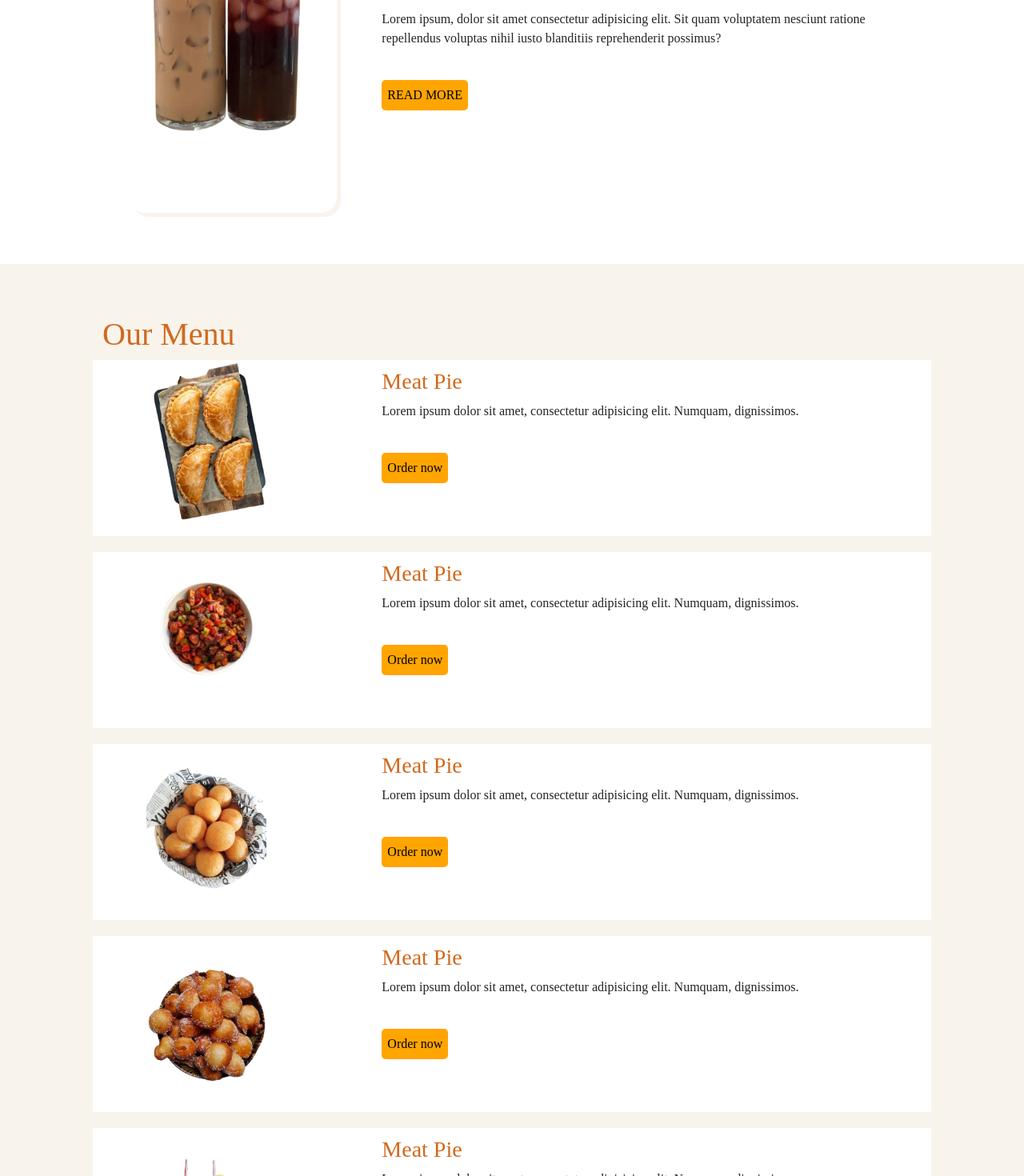
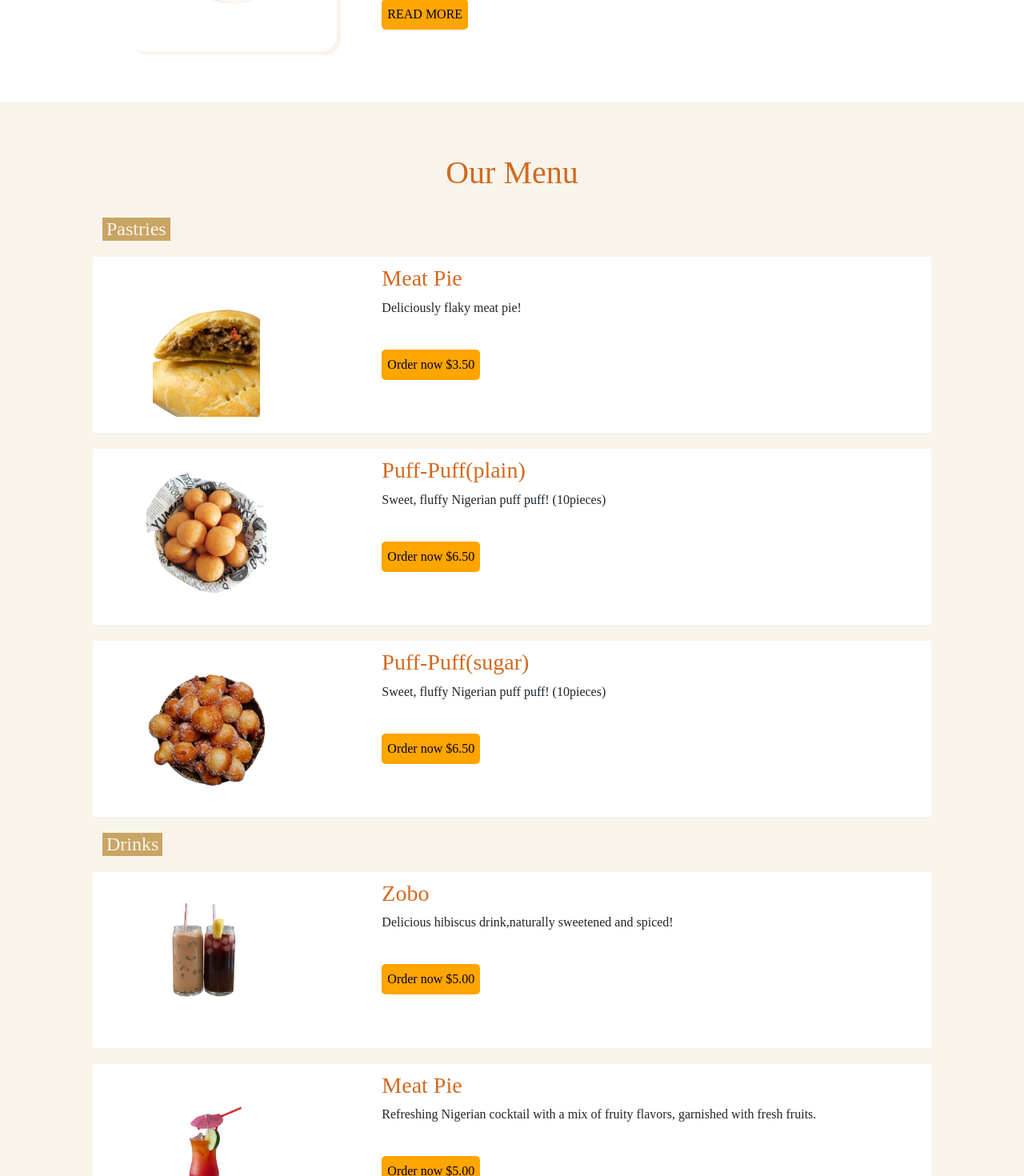
Before and after one commit to jozzydgr8/tayschow, a React (Create React App) app: page / in a window 1280 px wide. Shown: the part 1060-2530 px from the top of the page at 80% size. Built offline with nearby package versions, Linux system fonts and the light colour scheme.

Commit message:
refactoring homepage

```diff
--- a/public/index.html
+++ b/public/index.html
@@ -24,6 +24,10 @@
       work correctly both with client-side routing and a non-root public URL.
       Learn how to configure a non-root public URL by running `npm run build`.
     -->
+    <link
+    rel="stylesheet"
+    href="https://cdnjs.cloudflare.com/ajax/libs/animate.css/4.1.1/animate.min.css"
+  />
       <link rel="stylesheet" href="https://cdn.jsdelivr.net/npm/bootstrap@5.3.3/dist/css/bootstrap.min.css">
       <link rel="preconnect" href="https://fonts.googleapis.com">
 <link rel="preconnect" href="https://fonts.gstatic.com" crossorigin>
--- a/src/Pages/About.jsx
+++ b/src/Pages/About.jsx
@@ -1,12 +1,14 @@
-import chopsImg from '../assets/smallchopsimg.png'
+import { useState } from 'react';
+import chopsImg from '../assets/gizdodo.png';
 export const About =()=>{
+    const [rmore, setRmore] = useState(false)
     return(
         <section id='about'>
             <div className="container-fluid">
                 <div className="row" style={{display:'flex', alignItems:'center'}}>
                     <div className="col-md-4">
                         <div style={{display:'flex',justifyContent:'center'}}>
-                            <img src={chopsImg} alt='chopsimg' />
+                            <img src={chopsImg} alt='chopsimg' className='aSection' />
 
                         </div>
                     </div>
@@ -16,13 +18,17 @@ export const About =()=>{
                         <div>
                             <br/>
                             <h1>About Us</h1>
-                            <p>Lorem ipsum, dolor sit amet consectetur
-                                 adipisicing elit. Sit quam voluptatem nesciunt
-                                ratione repellendus voluptas nihil iusto blanditiis
-                                 reprehenderit possimus?
+                            <p className='fSection'>
+                                Welcome to Nigeria's No.1 Pastry in Central California!
+                                We are dedicated to bringing you the authentic taste of Nigerian pastries.
+                                <br/>
+                                {
+                                    rmore &&
+                                    "Our mission is to share the rich culinary heritage of Nigeria through our delicious and unique offerings, made with the finest ingredients."
+                                }
                             </p>
                             <br/>
-                            <button>READ MORE</button>
+                            <button onClick={()=>{setRmore(!rmore)}} className='aSection'>{!rmore ? 'READ MORE':'READ LESS'}</button>
                         </div>
                     </div>
                 </div>
--- a/src/Pages/Menu.jsx
+++ b/src/Pages/Menu.jsx
@@ -3,115 +3,112 @@ import gizdodo from '../assets/gizdodo.png';
 import puff from '../assets/sugarpuff.png';
 import sugarPuff from '../assets/puffpuff.png';
 import mPie from '../assets/meatpie.png';
+import chapman from '../assets/chapman.png'
 export const Menu = ()=>{
     return(
         <section id='menu'>
             <div className="container-fluid">
-                <h1>Our Menu</h1>
+                <h1 style={{textAlign:'center'}}>Our Menu</h1><br/>
+
+                <h4>Pastries</h4><br/>
+
                 <div className="row">
                     <div className="col-4">
                         <div className="product-image">
-                            <img src={mPie} alt='mpie' />
+                            <img className='aSection' src={mPie} alt='mpie' />
                         </div>
                     </div>
                     <div className="col-8">
-                    <h3>Meat Pie</h3>
-                        <p>
-                            Lorem ipsum dolor sit amet, consectetur adipisicing elit. Numquam, dignissimos.
+                    <h3 className='aSection'>Meat Pie</h3>
+
+                        <p className='fSection'>
+                            Deliciously flaky meat pie!
                         </p>
                         <br/>
-                        <button>Order now</button>
+                        <button className='aSection'>Order now $3.50</button>
+                    </div>
+                </div>
+
+                <div className="row">
+                    <div className="col-4">
+                    <div className="product-image">
+                            <img className='aSection' src={puff} alt='testImage'/>
+                    </div>
+                    </div>
+                    <div className="col-8">
+                        <h3 className='aSection'>Puff-Puff(plain)</h3>
+                        <p className='fSection'>
+                            Sweet, fluffy Nigerian puff puff! (10pieces)
+                        </p>
+                        <br/>
+                        <button className='aSection'>Order now $6.50</button>
                     </div>
                 </div>
                 <div className="row">
                     <div className="col-4">
                     <div className="product-image">
-                            <img src={gizdodo} alt='testImage'/>
+                            <img className='aSection' src={sugarPuff} alt='testImage'/>
                     </div>
                     </div>
                     <div className="col-8">
-                    <h3>Meat Pie</h3>
-                        <p>
-                            Lorem ipsum dolor sit amet, consectetur adipisicing elit. Numquam, dignissimos.
+                    <h3 className='aSection'>Puff-Puff(sugar)</h3>
+                        <p className='fSection'>
+                            Sweet, fluffy Nigerian puff puff! (10pieces)
                         </p>
                         <br/>
-                        <button>Order now</button>
+                        <button className='aSection'>Order now $6.50</button>
                     </div>
                 </div>
+                <h4>Drinks</h4>
                 <div className="row">
                     <div className="col-4">
                     <div className="product-image">
-                            <img src={puff} alt='testImage'/>
+                            <img className='aSection' src={testImage} alt='testImage'/>
                     </div>
                     </div>
                     <div className="col-8">
-                        <h3>Meat Pie</h3>
-                        <p>
-                            Lorem ipsum dolor sit amet, consectetur adipisicing elit. Numquam, dignissimos.
+                    <h3 className='aSection'>Zobo</h3>
+                        <p className='fSection'>
+                            Delicious hibiscus drink,naturally sweetened and spiced!
                         </p>
                         <br/>
-                        <button>Order now</button>
+                        <button className='aSection'>Order now $5.00</button>
                     </div>
                 </div>
+
+
                 <div className="row">
                     <div className="col-4">
                     <div className="product-image">
-                            <img src={sugarPuff} alt='testImage'/>
+                            <img className='aSection' src={chapman} alt='testImage'/>
                     </div>
                     </div>
                     <div className="col-8">
-                    <h3>Meat Pie</h3>
-                        <p>
-                            Lorem ipsum dolor sit amet, consectetur adipisicing elit. Numquam, dignissimos.
+                    <h3 className='aSection'>Meat Pie</h3>
+                        <p className='fSection'>
+                            Refreshing Nigerian cocktail with a mix of fruity flavors, garnished with fresh fruits.
                         </p>
                         <br/>
-                        <button>Order now</button>
+                        <button className='aSection'>Order now $5.00</button>
                     </div>
                 </div>
+                <h4>Deals</h4>
                 <div className="row">
                     <div className="col-4">
                     <div className="product-image">
-                            <img src={testImage} alt='testImage'/>
+                            <img className='aSection' src={gizdodo} alt='testImage'/>
                     </div>
                     </div>
                     <div className="col-8">
-                    <h3>Meat Pie</h3>
-                        <p>
-                            Lorem ipsum dolor sit amet, consectetur adipisicing elit. Numquam, dignissimos.
+                    <h3 className='aSection'>Specialty Combo</h3>
+                        <p className='fSection'>
+                            Gizdodo with Puff Puff & Drink
                         </p>
                         <br/>
-                        <button>Order now</button>
+                        <button className='aSection'>Order now $15</button>
                     </div>
                 </div>
 
-                {/* <div className="row">
-                    <div className="col-4">
-                        <div>
-                            <div className="product-image">
-                            <img src={testImage} alt='testImage'/>
-                            </div>
-                            <br/>
-                            <h3>Lorem ipsum dolor sit amet.</h3> <br/>
-                            <button>View Product</button>
-                        </div>
-                    </div>
-                    <div className="col-4">
-                        <div>
-                            <img src={testImage} alt='testImage'/>
-                            <br/>
-                            <h3>Lorem ipsum dolor sit amet.</h3> <br/>
-                            <button>View Product</button>
-                        </div>
-                    </div>
-                    <div className="col-4">
-                        <div>
-                            <img src={testImage} alt='testImage'/>
-                            <br/>
-                            <h3>Lorem ipsum dolor sit amet.</h3> <br/>
-                            <button>View Product</button>
-                        </div>
-                    </div>
-                </div> */}
             </div>
         </section>
     )
--- a/src/components/Footer.jsx
+++ b/src/components/Footer.jsx
@@ -4,7 +4,7 @@ export const Footer = ()=>{
             <div className="container-fluid">
                 <div className="row">
                     <div className="col-md-3">
-                        <h3>Loremhjuhoe</h3>
+                        <h3>Disclaimer</h3>
                         <p>
                             Lorem, ipsum dolor sit amet consectetur adipisicing elit.
                              Vitae modi illo similique ea animi eligendi deleniti
--- a/src/index.css
+++ b/src/index.css
@@ -8,12 +8,22 @@
   --dark:black;
   --font-bodoni:'bodoni'
 }
+*, body{
+  margin: 0;
+  padding: 0;
+  box-sizing: border-box;
+}
 
 /* specialclasses special classes or whole classes */
 body{
   font-family: var(--font-bodoni) ;
 }
 
+/* .row {
+  padding: inherit;
+  margin: 0; Reset margin if there's a negative margin from a framework
+  box-sizing: border-box;
+} */
 h1{
   color: var(--dark-chocolate);
 }
@@ -22,6 +32,16 @@ img{
 }
 section > .container-fluid{
   padding:5% 10%;
+}
+.sectionAnimation{
+  scroll-behavior: smooth;
+  animation: backInLeft;
+  animation-duration: 2.0s;
+}
+.sectionAnimationRight{
+  scroll-behavior: smooth;
+  animation: backInRight;
+  animation-duration: 1.5s;
 }
 /* navbar navbar */
 .navbtn{
@@ -110,6 +130,14 @@ section > .container-fluid{
   height: 100%;
   object-fit: contain;
 }
+#menu h4{
+  background: var(--bronze);
+  display: inline-block;
+  margin-bottom: 20px;
+  padding: 0 5px;
+  color: var(--background);
+}
+
 /* footer footer */
 #footer{
   background: var(--brown-brush);
```
Also changed, not shown: src/App.js (+25 -0 lines), src/assets/chapman.png (added), src/assets/meatpie.png.
